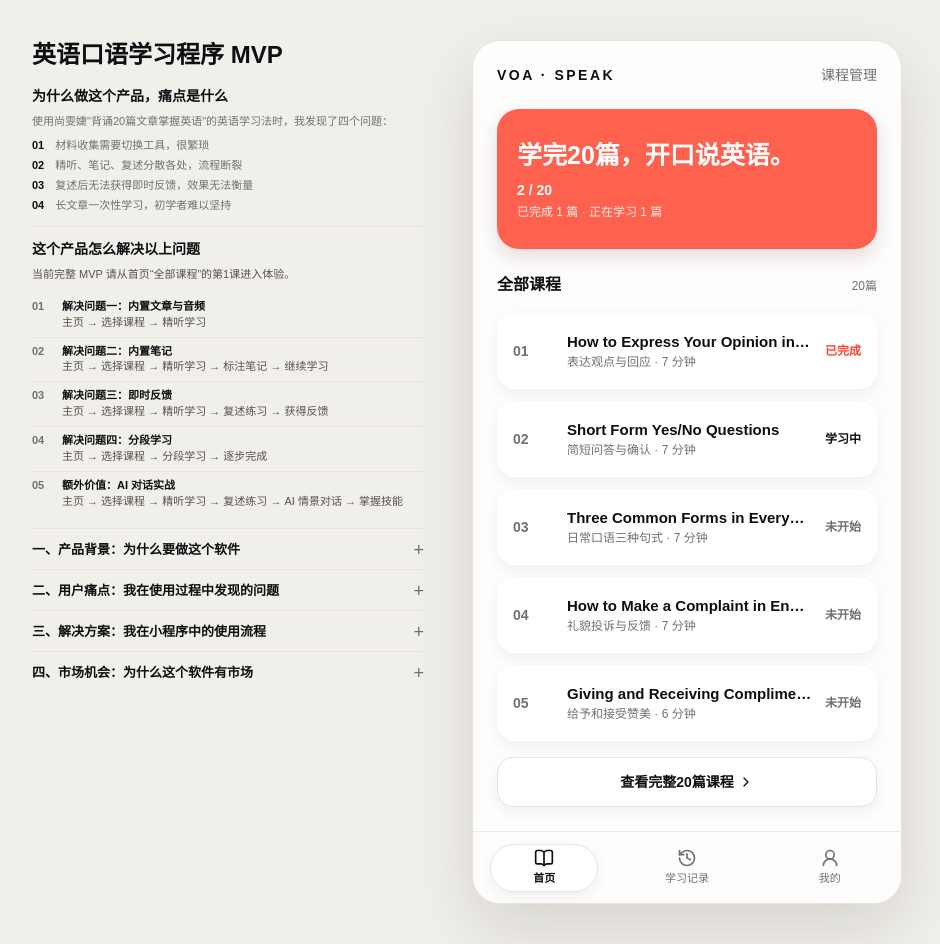
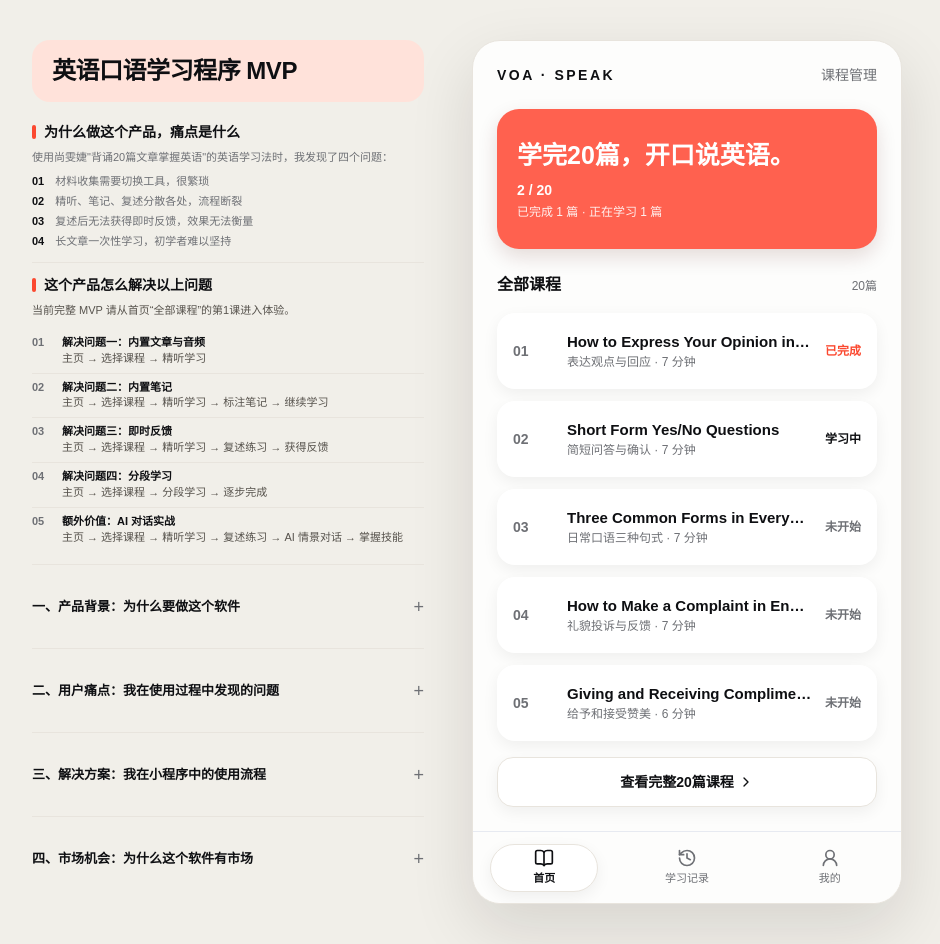
Before and after one commit to chloetate9997-ship-it/english-speaking-mvp, a Next.js app: page / in a window 1280 px wide. Shown: the whole page, without its empty margins (173-1113 px from the left). Built offline with nearby package versions, Linux system fonts and the light colour scheme.

Commit message:
feat: polish desktop product story layout

```diff
--- a/components/layout/mobile-app-shell.tsx
+++ b/components/layout/mobile-app-shell.tsx
@@ -30,7 +30,9 @@ function CollapsibleSection({
     <section
       className={cn(
         "border-b border-line last:border-b-0",
-        featured ? "pb-3" : "pb-2.5",
+        featured
+          ? "shrink-0 py-3"
+          : "flex min-h-[52px] flex-1 flex-col justify-center py-2.5",
       )}
     >
       <button
@@ -44,7 +46,14 @@ function CollapsibleSection({
         onClick={() => collapsible && setIsOpen((value) => !value)}
         type="button"
       >
-        <h2 className={cn("font-semibold text-ink", featured ? "text-sm" : "text-[13px]")}>{title}</h2>
+        <h2
+          className={cn(
+            "flex items-center gap-2 font-semibold text-ink",
+            featured ? "text-sm before:h-3.5 before:w-1 before:rounded-full before:bg-accent-red before:content-['']" : "text-[13px]",
+          )}
+        >
+          {title}
+        </h2>
         {collapsible ? (
           <span aria-hidden className="shrink-0 text-lg leading-none text-subtle">
             {expanded ? "−" : "+"}
@@ -72,13 +81,15 @@ export function MobileAppShell({
       <div className="mx-auto flex w-full max-w-[1160px] items-start justify-center gap-10 px-0 sm:px-6 lg:px-8">
         <aside
           aria-label="项目介绍"
-          className="sticky top-10 hidden min-h-[860px] w-[400px] shrink-0 pr-2 lg:block"
+          className="sticky top-10 hidden h-[860px] w-[400px] shrink-0 flex-col pr-2 lg:flex"
         >
-          <h1 className="text-2xl font-bold leading-tight text-ink">
-            英语口语学习程序 MVP
-          </h1>
+          <div className="shrink-0 rounded-[18px] bg-[#ffe2da] px-5 py-4">
+            <h1 className="text-2xl font-bold leading-tight tracking-[-0.02em] text-ink">
+              英语口语学习程序 MVP
+            </h1>
+          </div>
 
-          <div className="mt-4 space-y-3 text-sm leading-snug text-subtle">
+          <div className="mt-2 flex min-h-0 flex-1 flex-col text-sm leading-snug text-subtle">
             {/* 第一部分：为什么做这个产品 - 默认全部展开 */}
             <CollapsibleSection
               collapsible={false}
```
